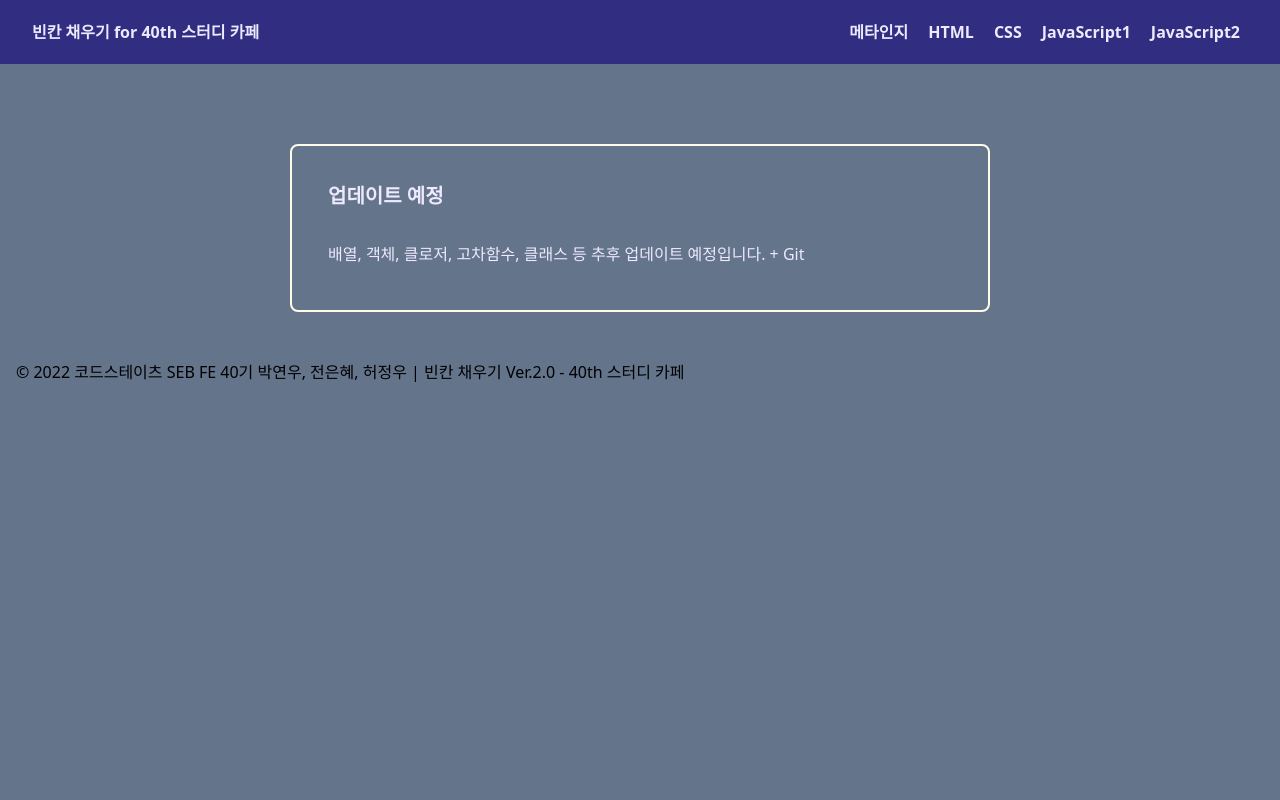
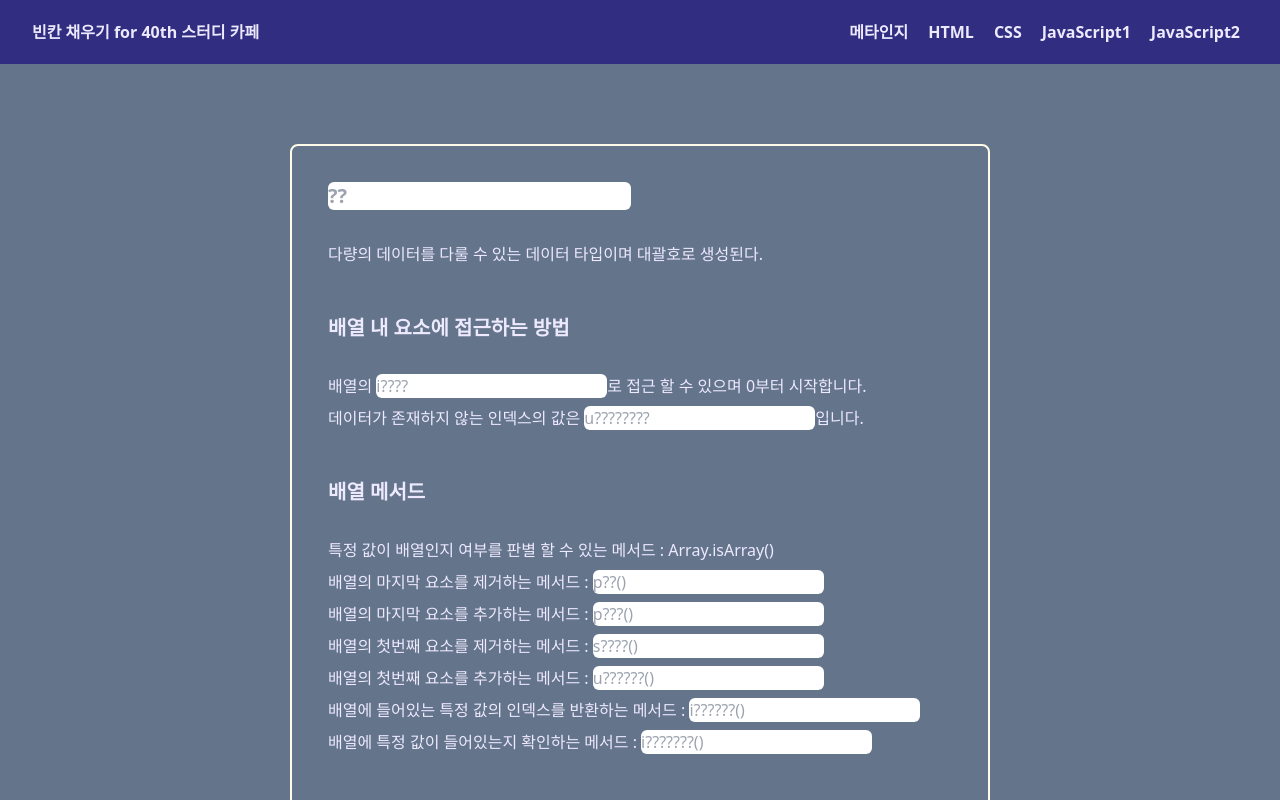
Before and after one commit to haileyport/fill-the-blank-react, a React (Create React App) app: page /javascript2 in a window 1280 px wide. Shown: the top 800 px of the page. Built offline with nearby package versions, Linux system fonts and the light colour scheme.

Commit message:
feat: JS2 컨텐츠 추가

```diff
--- a/src/data/dummyData.js
+++ b/src/data/dummyData.js
@@ -75,7 +75,34 @@ export const data = {
       reset: "초기화",
     },
   ],
-  js2: {},
+  js2: [
+    {
+      array: "배열",
+      index: "index",
+      undefined: "undefined",
+      pop: "pop()",
+      push: "push()",
+      shift: "shift()",
+      unshift: "unshift()",
+      indexOf: "indexOf()",
+      includes: "includes()",
+    },
+    {
+      object: "객체",
+      dot: "dot",
+      bracket: "bracket",
+    },
+    {
+      Objectkeys: "Object.keys()",
+      Objectvalues: "Object.values()",
+      Objectentries: "Object.entries()",
+      forin: "for-in",
+      gocha: "고차함수",
+      map: "map()",
+      filter: "filter()",
+      reduce: "reduce()",
+    },
+  ],
   test: [
     {
       flex: "flex",
--- a/src/pages/JS2.js
+++ b/src/pages/JS2.js
@@ -1,15 +1,88 @@
-import React from "react";
+import React, { useState } from "react";
 import Layout from "../components/Layout";
 import { data } from "./../data/dummyData";
+import { inputTag } from "./../utils/input";
+
+import Page1 from "./JS2/jsPage1";
+import Page2 from "./JS2/jsPage2";
+import Page3 from "./JS2/jsPage3";
 
 const JS2Contents = () => {
+  const [text, setText] = useState({});
+  const [newCss, setNewCss] = useState({});
+  const [isAns, setIsAns] = useState({});
+  const [goPage, setGoPage] = useState(1);
+
+  const inputContents = (name, place) =>
+    inputTag(name, place, text, textHandler, newCss);
+
+  const textHandler = (e) => {
+    changeText(e.target.id, e.target.value);
+  };
+
+  const changeText = (key, val) => {
+    setText((cur) => {
+      let condition = { ...cur };
+      condition[key] = val;
+      return condition;
+    });
+  };
+
+  const changeCss = (key, val) => {
+    setNewCss((cur) => {
+      let condition = { ...cur };
+      condition[key] = val;
+      return condition;
+    });
+  };
+
+  const answerHandler = (e) => {
+    e.preventDefault();
+    const range = data.js2[goPage - 1];
+    for (let key in range) {
+      if (range[key] === text[key]) {
+        changeCss(key, `bg-green-100`);
+        isAns[key] = true;
+      } else {
+        changeCss(key, `bg-red-100`);
+        isAns[key] = false;
+        changeText(key, "");
+      }
+    }
+
+    let pass = true;
+
+    for (let item in isAns) {
+      if (!isAns[item]) {
+        pass = false;
+      }
+    }
+
+    if (pass) setGoPage(goPage + 1);
+  };
+
+  const pages = {
+    1: <Page1 inputContents={inputContents} />,
+    2: <Page2 inputContents={inputContents} />,
+    3: <Page3 inputContents={inputContents} />,
+  };
+
   return (
     <>
-      <span className="text-xl font-bold">업데이트 예정</span>
-      <br />
-      <span>
-        배열, 객체, 클로저, 고차함수, 클래스 등 추후 업데이트 예정입니다. + Git
-      </span>
+      {goPage > Object.keys(pages).length ? (
+        <>
+          <div>축하합니다! 다음 문제로 넘어가세요.</div>
+        </>
+      ) : (
+        pages[goPage]
+      )}
+      {goPage <= Object.keys(pages).length ? (
+        <button className="w-[80px] mt-12" onClick={answerHandler}>
+          제출
+        </button>
+      ) : (
+        <>{/* 다음 섹션으로 넘어가는 로직 적용 필요 */}</>
+      )}
     </>
   );
 };
--- /dev/null
+++ b/src/pages/JS2/jsPage1.js
@@ -0,0 +1,51 @@
+const Page1 = ({ inputContents }) => {
+  return (
+    <>
+      <span className="text-xl font-bold mb-8">
+        {inputContents("array", "??")}
+      </span>
+      <span className="mb-12">
+        다량의 데이터를 다룰 수 있는 데이터 타입이며 대괄호로 생성된다.
+      </span>
+      <span className="text-xl font-bold mb-8">
+        배열 내 요소에 접근하는 방법
+      </span>
+      <span>
+        배열의 {inputContents("index", "i????")}로 접근 할 수 있으며 0부터
+        시작합니다.
+      </span>
+      <span className="mb-12">
+        데이터가 존재하지 않는 인덱스의 값은{" "}
+        {inputContents("undefined", "u????????")}입니다.
+      </span>
+      <span className="text-xl font-bold mb-8">배열 메서드</span>
+      <span>
+        특정 값이 배열인지 여부를 판별 할 수 있는 메서드 : Array.isArray()
+      </span>
+      <span>
+        배열의 마지막 요소를 제거하는 메서드 : {inputContents("pop", "p??()")}
+      </span>
+      <span>
+        배열의 마지막 요소를 추가하는 메서드 : {inputContents("push", "p???()")}
+      </span>
+      <span>
+        배열의 첫번째 요소를 제거하는 메서드 :{" "}
+        {inputContents("shift", "s????()")}
+      </span>
+      <span>
+        배열의 첫번째 요소를 추가하는 메서드 :{" "}
+        {inputContents("unshift", "u??????()")}
+      </span>
+      <span>
+        배열에 들어있는 특정 값의 인덱스를 반환하는 메서드 :{" "}
+        {inputContents("indexOf", "i??????()")}
+      </span>
+      <span>
+        배열에 특정 값이 들어있는지 확인하는 메서드 :{" "}
+        {inputContents("includes", "i???????()")}
+      </span>
+    </>
+  );
+};
+
+export default Page1;
--- /dev/null
+++ b/src/pages/JS2/jsPage2.js
@@ -0,0 +1,39 @@
+const Page2 = ({ inputContents }) => {
+  return (
+    <>
+      <span className="text-xl font-bold mb-8">
+        {inputContents("object", "??")}
+      </span>
+      <span className="mb-12">
+        클론으로 구분된 이름/값 쌍의 형태를 지닌 데이터 타입이며 중괄호로
+        생성된다.
+      </span>
+      <span className="text-xl font-bold mb-8">객체의 특징</span>
+      <span>1. 순서가 없는 데이터 모음입니다.</span>
+      <span>
+        2. 키/값 쌍으로 이루어져 있고, index가 아닌 키로 접근하기 때문에 순서가
+        뒤 바뀌어도 상관이 없습니다.
+      </span>
+      <span>
+        3. 객체의 키의 값에는 텍스트, 숫자 뿐만 아니라 함수나 다른 객체도 넣을
+        수 있습니다.
+      </span>
+      <span className="mb-12">
+        4. 객체의 키에는 공백, 한글, 특수문자 등이 들어갈 수 있습니다.
+      </span>
+      <span className="text-xl font-bold mb-8">
+        객체 Properties의 접근 방법
+      </span>
+      <span>
+        {inputContents("dot", "???")} notation : 읽기 쉽고 더 자주 사용하는
+        방법으로 . 을 사용합니다.
+      </span>
+      <span>
+        {inputContents("bracket", "???????")} notation : 변수, 공백을 사용 할 수
+        있습니다.
+      </span>
+    </>
+  );
+};
+
+export default Page2;
--- /dev/null
+++ b/src/pages/JS2/jsPage3.js
@@ -0,0 +1,43 @@
+const Page3 = ({ inputContents }) => {
+  return (
+    <>
+      <span className="text-xl font-bold mb-8">객체 메서드</span>
+      <span>
+        객체가 가지고 있는 키/값 쌍 중에 키만 골라 배열로 리턴하는 메서드 :{" "}
+        {inputContents("Objectkeys", "O?????.????()")}
+      </span>
+      <span>
+        객체가 가지고 있는 키/값 쌍 중에 값만 골라 배열로 리턴하는 메서드 :{" "}
+        {inputContents("Objectvalues", "O?????.??????()")}
+      </span>
+      <span className="mb-12">
+        객체가 가지고 있는 키/값 쌍으로 이루어진 배열로 이루어진 2차원 배열을
+        리턴하는 메서드 : {inputContents("Objectentries", "O?????.???????()")}
+      </span>
+      <span className="text-xl font-bold mb-8">
+        객체 Properties의 접근 방법
+      </span>
+      <span>객체를 순회하는 방법 : {inputContents("forin", "f??-??")}</span>
+      <span className="mb-12">
+        함수를 인자로 받거나 함수를 반환하는 함수 :{" "}
+        {inputContents("gocha", "고???")}
+      </span>
+      <span className="text-xl font-bold mb-8">대표적인 고차 함수</span>
+      <span>
+        입력으로 들어온 배열 내 모든 요소를 인자로 제공받는 콜백 함수를
+        호출함으로써 새로운 배열을 리턴하는 메서드 :{" "}
+        {inputContents("map", "m??()")}
+      </span>
+      <span>
+        콜백 함수에 의해 제공된 조건을 통과한 모든 엘리먼트를 가진 새로운 배열을
+        리턴하는 메서드 : {inputContents("filter", "f?????()")}
+      </span>
+      <span>
+        호출하는 배열의 각각의 요소에 대해서 콜백 함수를 실행하고 하나의 결과
+        값만 리턴하는 메소드 : {inputContents("reduce", "r?????()")}
+      </span>
+    </>
+  );
+};
+
+export default Page3;
```
